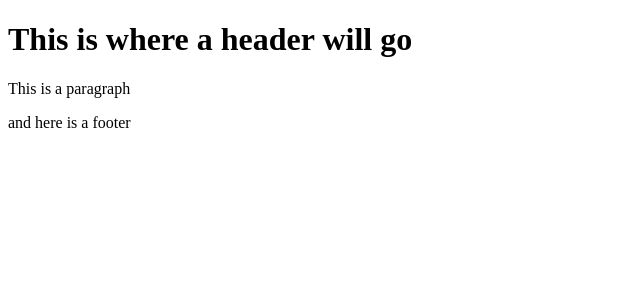
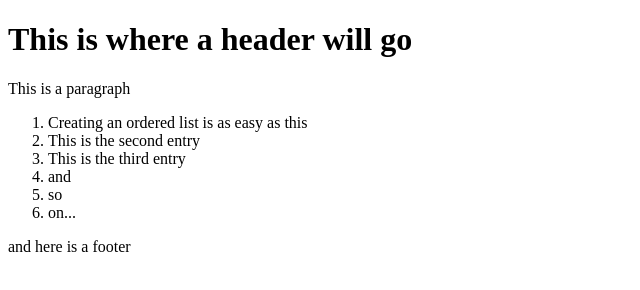
Before and after one commit to JasonTHolmes/github-demo5, a plain HTML site: page index.html in a window 1280 px wide. Shown: the whole page, without its empty margins (0-640 px from the left). Drawn offline with Linux system fonts and the light colour scheme.

Commit message:
created an ordered list

```diff
--- a/index.html
+++ b/index.html
@@ -9,6 +9,15 @@
     </header>
           <h1>This is where a header will go</h1>
           <p>This is a paragraph</p>
+
+          <ol>
+            <li>Creating an ordered list is as easy as this</li>
+            <li>This is the second entry</li>
+            <li>This is the third entry</li>
+            <li>and</li>
+            <li>so</li>
+            <li>on...</li>
+          </ol>
     <footer>and here is a footer</footer>
   </body>
 </html>
```
